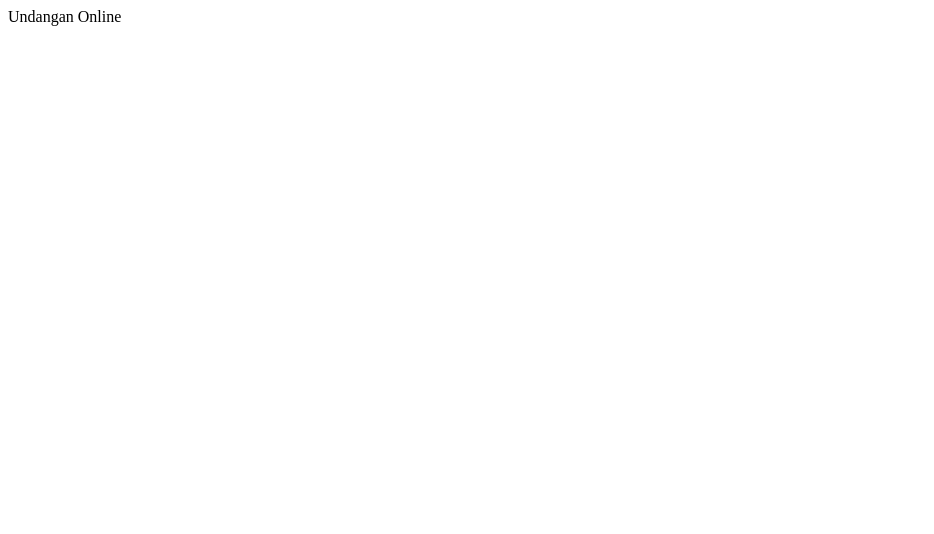
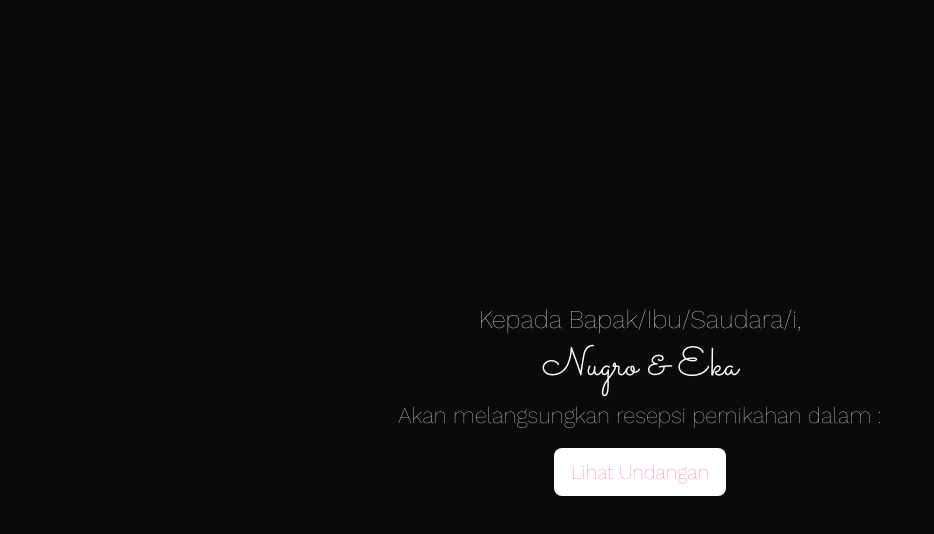
Before and after one commit to nugropribadi/undangan-online, a plain HTML site: page index.html in a window 1280 px wide. Shown: the whole page, without its empty margins (0-934 px from the left). Drawn offline with nearby package versions, Linux system fonts and the light colour scheme.

Commit message:
halaman depan undangan online

```diff
--- a/index.html
+++ b/index.html
@@ -1 +1,28 @@
-Undangan Online
+<!DOCTYPE html>
+<html lang="en">
+  <head>
+    <meta charset="utf-8" />
+    <meta name="viewport" content="width=device-width, initial-scale=1" />
+    <title>Nugro & Eka Wedding</title>
+    <link href="https://cdn.jsdelivr.net/npm/bootstrap@5.3.1/dist/css/bootstrap.min.css" rel="stylesheet" integrity="sha384-4bw+/aepP/YC94hEpVNVgiZdgIC5+VKNBQNGCHeKRQN+PtmoHDEXuppvnDJzQIu9" crossorigin="anonymous" />
+
+    <link rel="preconnect" href="https://fonts.googleapis.com" />
+    <link rel="preconnect" href="https://fonts.gstatic.com" crossorigin />
+    <link href="https://fonts.googleapis.com/css2?family=Sacramento&family=Work+Sans:wght@100;600;700&display=swap" rel="stylesheet" />
+
+    <link rel="stylesheet" href="style.css" />
+  </head>
+
+  <body>
+    <section id="hero" class="hero w-100 h-100 p-3 mx-auto text-center d-flex justify-content-center align-items-center text-white">
+      <main>
+        <h4>Kepada Bapak/Ibu/Saudara/i,</h4>
+        <h1>Nugro & Eka</h1>
+        <p>Akan melangsungkan resepsi pernikahan dalam :</p>
+        <a href="#undangan" class="btn btn-lg">Lihat Undangan</a>
+      </main>
+    </section>
+
+    <script src="https://cdn.jsdelivr.net/npm/bootstrap@5.3.1/dist/js/bootstrap.bundle.min.js" integrity="sha384-HwwvtgBNo3bZJJLYd8oVXjrBZt8cqVSpeBNS5n7C8IVInixGAoxmnlMuBnhbgrkm" crossorigin="anonymous"></script>
+  </body>
+</html>
--- /dev/null
+++ b/style.css
@@ -0,0 +1,38 @@
+:root {
+  --pink: #f14e95;
+  --bg: #0a0a0a;
+  --shadow: 0 2px 2px rgb(0, 0, 0/0.5);
+}
+
+body {
+  font-size: 1.2rem;
+  font-family: "Work Sans", sans-serif;
+}
+
+.hero {
+  min-height: 100vh;
+  background-color: var(--bg);
+}
+
+.hero h1 {
+  font-family: "Sacramento", cursive;
+  font-family: 6rem;
+}
+
+.hero h4 {
+  font-size: 1.6rem;
+}
+
+.hero p {
+  font-size: 1.4rem;
+}
+
+.hero a {
+  color: var(--pink);
+  background-color: white;
+}
+
+.hero a:hover {
+  background-color: var(--pink);
+  color: white;
+}
```
